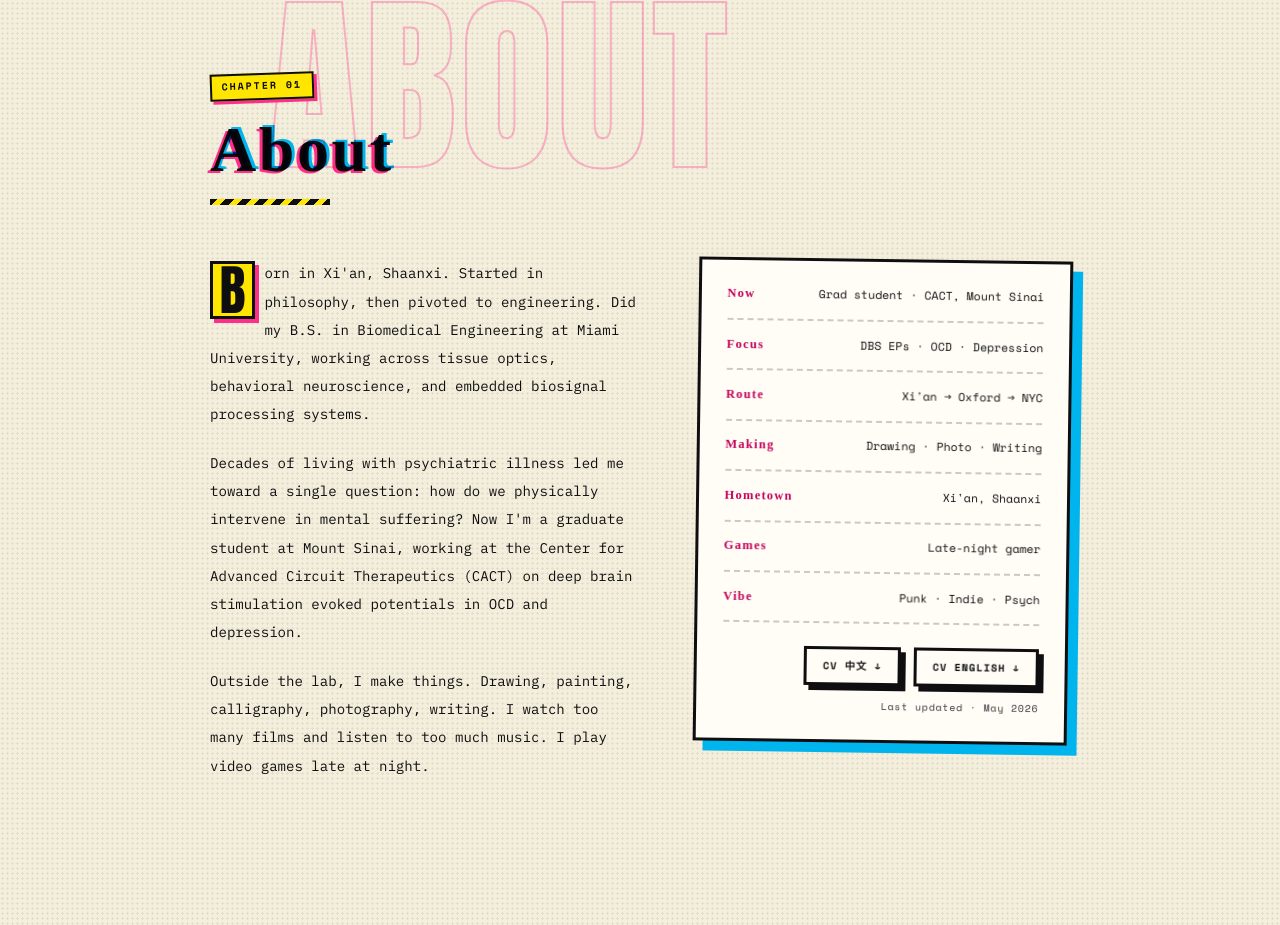
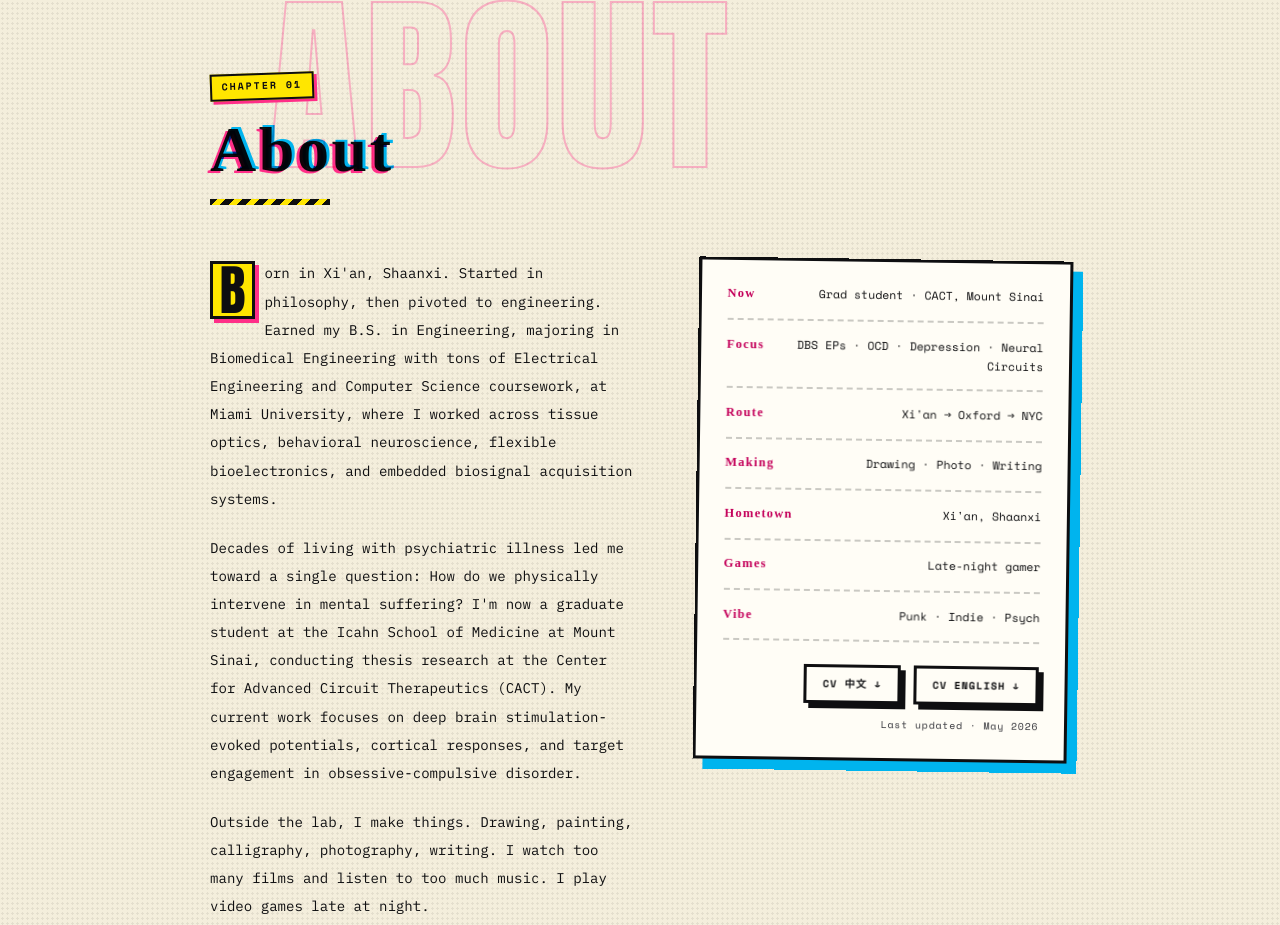
Before and after one commit to AnnemiL-experimental/AnnemiL-experimental.github.io, a plain HTML site: page index.html in a window 1280 px wide. Shown: the part 939-1864 px from the top of the page. Drawn offline with nearby package versions, Linux system fonts and the light colour scheme; animation ran at ten frames a second.

Commit message:
Update index.html

```diff
--- a/index.html
+++ b/index.html
@@ -113,15 +113,18 @@
     <div class="about-text">
       <p>
         Born in Xi'an, Shaanxi. Started in philosophy, then pivoted to engineering.
-        Did my B.S. in Biomedical Engineering at Miami University,
-        working across tissue optics, behavioral neuroscience, and embedded
-        biosignal processing systems.
+        Earned my B.S. in Engineering, majoring in Biomedical Engineering with tons
+        of Electrical Engineering and Computer Science coursework, at Miami
+        University, where I worked across tissue optics, behavioral neuroscience,
+        flexible bioelectronics, and embedded biosignal acquisition systems.
       </p>
       <p>
         Decades of living with psychiatric illness led me toward a single question:
-        how do we physically intervene in mental suffering? Now I'm a graduate student
-        at Mount Sinai, working at the Center for Advanced Circuit Therapeutics (CACT)
-        on deep brain stimulation evoked potentials in OCD and depression.
+        How do we physically intervene in mental suffering? I'm now a graduate student
+        at the Icahn School of Medicine at Mount Sinai, conducting thesis research at
+        the Center for Advanced Circuit Therapeutics (CACT). My current work focuses on
+        deep brain stimulation-evoked potentials, cortical responses, and target engagement
+        in obsessive-compulsive disorder.
       </p>
       <p>
         Outside the lab, I make things. Drawing, painting, calligraphy, photography,
@@ -132,7 +135,7 @@
 
     <div class="about-info">
       <div class="info-row"><span class="label">Now</span><span class="value">Grad student · CACT, Mount Sinai</span></div>
-      <div class="info-row"><span class="label">Focus</span><span class="value">DBS EPs · OCD · Depression</span></div>
+      <div class="info-row"><span class="label">Focus</span><span class="value">DBS EPs · OCD · Depression · Neural Circuits</span></div>
       <div class="info-row"><span class="label">Route</span><span class="value">Xi'an → Oxford → NYC</span></div>
       <div class="info-row"><span class="label">Making</span><span class="value">Drawing · Photo · Writing</span></div>
       <div class="info-row"><span class="label">Hometown</span><span class="value">Xi'an, Shaanxi</span></div>
@@ -278,7 +281,7 @@
     <div class="edu-item">
       <div class="year">2022 — 2026</div>
       <h3>Miami University</h3>
-      <p>B.S. Biomedical Engineering · Minor in Computer Science · Oxford OH</p>
+      <p>Bachelor of Science in Engineering · Major in Biomedical Engineering · Minor in Computer Science · Oxford OH</p>
     </div>
   </div>
 </section>
```
